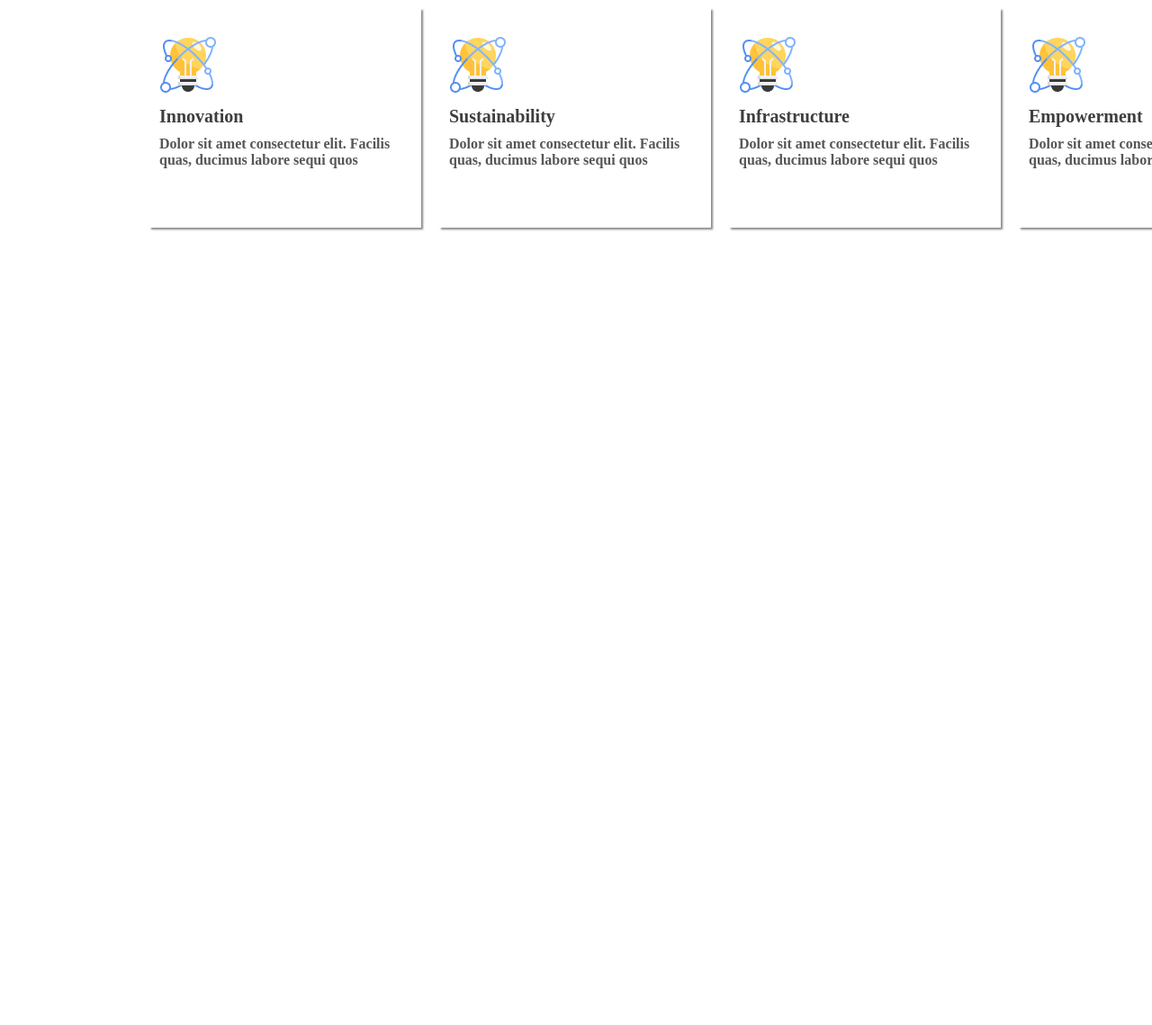
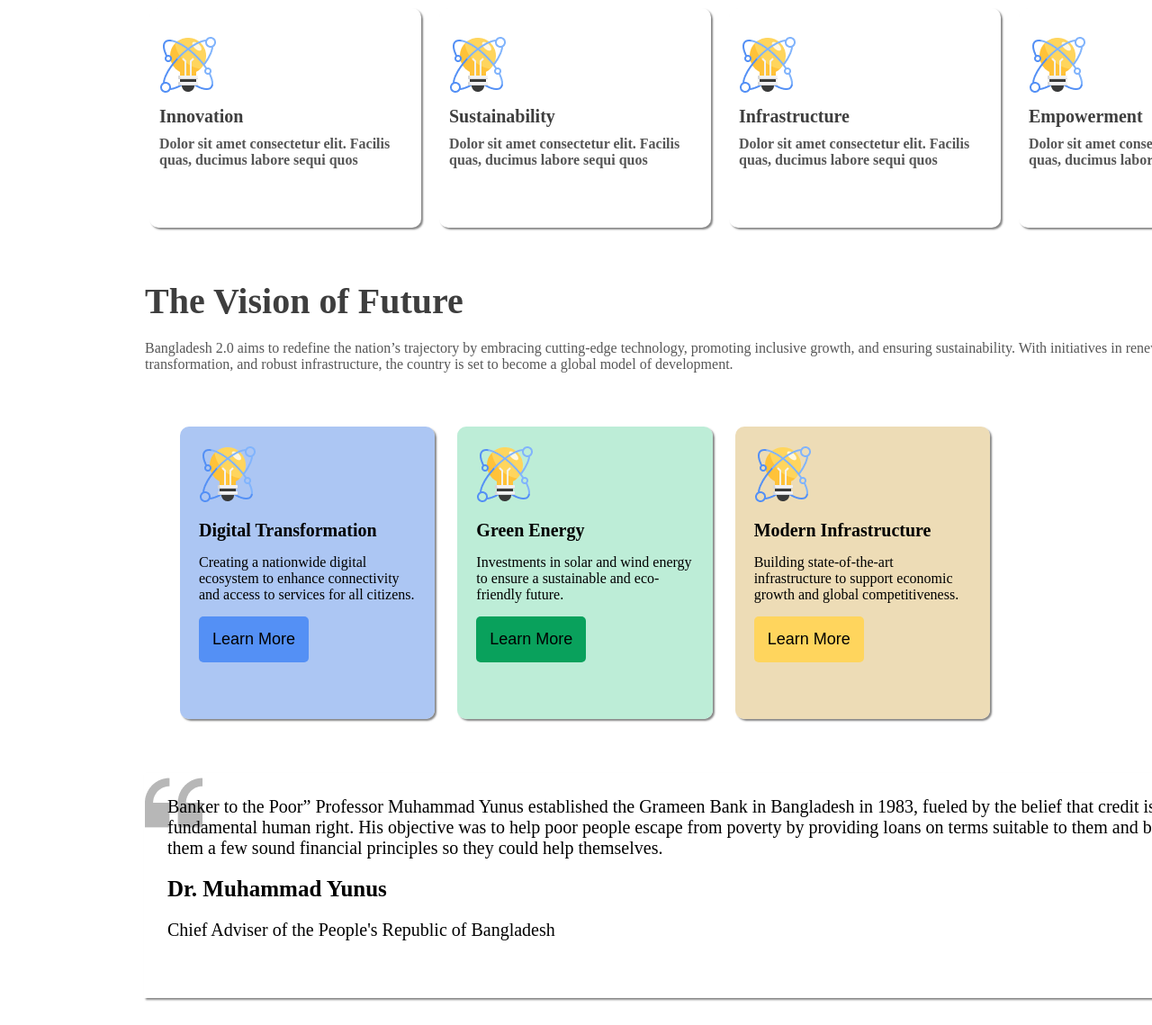
Before and after one commit to taniatripty/B11-bangladesh-repo, a plain HTML site: page index.html in a window 1280 px wide. Shown: the part 731-1870 px from the top of the page at 90% size. Before the commit the page ends 1031 px from the top, so only its background shows below. Drawn offline with Linux system fonts and the light colour scheme.

Commit message:
third  commit

```diff
--- a/index.html
+++ b/index.html
@@ -59,6 +59,43 @@
 
         </div>
        </section>
+       <section class="vision">
+        <h3>The Vision of Future</h3>
+        <p>Bangladesh 2.0 aims to redefine the nation’s trajectory by embracing cutting-edge technology, promoting inclusive growth, and ensuring sustainability. With initiatives in renewable energy, digital transformation, and robust infrastructure, the country is set to become a global model of development.</p>
+       </section>
+       <section class="vision1">
+        <div class=" vision-cards">
+            <div class="card1">
+                <img src="assets/card-icon.png" alt="">
+                <h4 class="card-tittle">Digital Transformation</h4>
+                <p class="card-description">Creating a nationwide digital ecosystem to enhance connectivity and access to services for all citizens. </p>
+                <button class="btn1">Learn More</button>
+            </div>
+            <div class="card2">
+                <img src="assets/card-icon.png" alt="">
+                <h4 class="card-tittle">Green Energy</h4>
+                <p class="card-description">Investments in solar and wind energy to ensure a sustainable and eco-friendly future. </p>
+                <button class="btn2">Learn More</button>
+            </div>
+            <div class="card3">
+                <img src="assets/card-icon.png" alt="">
+                <h4 class="card-tittle">Modern Infrastructure</h4>
+                <p class="card-description">Building state-of-the-art infrastructure to support economic growth and global competitiveness. </p>
+                <button class="btn3">Learn More</button>
+            </div>
+            </div>
+        </section>
+        <section class="quote">
+            <div class="quote-container">
+            <p>Banker to the Poor”
+                Professor Muhammad Yunus established the Grameen Bank in Bangladesh in 1983, fueled by the belief that credit is a fundamental human right. His objective was to help poor people escape from poverty by providing loans on terms suitable to them and by teaching them a few sound financial principles so they could help themselves.</p>
+                <h4>Dr. Muhammad Yunus</h4>
+                <p>Chief Adviser of the People's Republic of Bangladesh</p>
+            </div>
+        </section>
+
+
     </main>
+
 </body>
 </html>
--- a/style.css
+++ b/style.css
@@ -91,6 +91,7 @@
     padding: 10px;
     margin-bottom: 10px;
     border: 1px solid transparent;
+    border-radius: 10px;
     box-shadow: 2px 2px 2px rgba(14, 14, 14, 0.5);
 }
 .card img{
@@ -108,3 +109,150 @@
     font-size: 400;
     color: rgba(14, 14, 14, 0.7);
 }
+.vision{
+    height:124px ;
+    width:1280px ;
+    margin:30px 160px ;
+    border: 1px solid transparent;
+}
+.vision h3{
+    font-size: 40px;
+    font-weight: 700;
+    color: rgba(14, 14, 14, 0.8);
+    margin-bottom: 20px;
+    margin-top: 10px;
+}
+.vision p{
+    font-size: 16px;
+    font-weight: 400;
+    color: rgba(14, 14, 14, 0.7);
+    margin-bottom: 20px;
+}
+.vision-cards{
+    display: flex;
+    justify-content: space-around;
+    gap: 25px;
+    padding: 20px;
+
+}
+.vision1{
+    margin: 30px 160px;
+}
+.card1{
+    height: 325px;
+    width: 550px;
+    padding: 20px;
+    margin-left: 20px;
+    margin-bottom: 10px;
+    border: 1px solid transparent;
+    border-radius: 10px;
+    box-shadow: 2px 2px 2px rgba(14, 14, 14, 0.5);
+    background-color: #98b8f0cc;
+
+}
+.card2{
+    height: 325px;
+    width: 550px;
+    padding: 20px;
+    margin-bottom: 10px;
+    border: 1px solid transparent;
+    border-radius: 10px;
+    box-shadow: 2px 2px 2px rgba(14, 14, 14, 0.5);
+    background-color: rgba(182, 235, 211, 0.9);
+}
+
+.card3{
+    height: 325px;
+    width: 550px;
+    padding: 20px;
+    margin-bottom: 10px;
+    border: 1px solid transparent;
+    border-radius: 10px;
+    box-shadow: 2px 2px 2px rgba(14, 14, 14, 0.5);
+    background-color: rgba(235, 217, 175, 0.9);
+}
+.btn1{
+    background-color: #5490f5;
+    font-size: 18px;
+    border: none;
+    border-radius: 5px;
+    padding: 15px;
+    cursor: pointer;
+
+}
+.btn1:hover{
+    background-color: blueviolet;
+    transition: 3s;
+}
+.btn2{
+    background-color: #09a15c;
+    font-size: 18px;
+    border: none;
+    border-radius: 5px;
+    padding: 15px;
+    cursor: pointer;
+}
+.btn2:hover{
+    background-color:darkslategrey;
+    transition: 3s;
+}
+.btn3{
+    background-color: #ffd55d;
+    font-size: 18px;
+    border: none;
+    border-radius: 5px;
+    padding: 15px;
+}
+.btn3:hover{
+    background-color:rosybrown;
+    transition: 3s;
+}
+.card1 p{
+    font-size:16px;
+    margin-bottom: 15px;
+}
+.card1 h4{
+    font-size: 20px;
+    margin-top: 15px;
+    margin-bottom: 15px;
+}
+.card2 p{
+    font-size:16px;
+    margin-bottom: 15px;
+}
+.card2 h4{
+    font-size: 20px;
+    margin-top: 15px;
+    margin-bottom: 15px;
+}
+.card3 p{
+    font-size:16px;
+    margin-bottom: 15px;
+}
+.card3 h4{
+    font-size: 20px;
+    margin-top: 15px;
+    margin-bottom: 15px;
+}
+.quote{
+    height: 250px;
+    width: 1232px;
+   margin: 30px 160px;
+    border: 1px solid transparent;
+    background-image: url(assets/quote-bg.png);
+    background-repeat: no-repeat;
+    background-position:  top left;
+    padding: 25px;
+    box-shadow: 2px 2px 2px rgba(14, 14, 14, 0.5);
+
+}
+.quote-container p{
+    font-size: 20px;
+
+    margin-bottom: 20px;
+}
+.quote-container h4{
+    font-size: 25px;
+    font-size: bold;
+    margin-bottom: 20px;
+}
```
